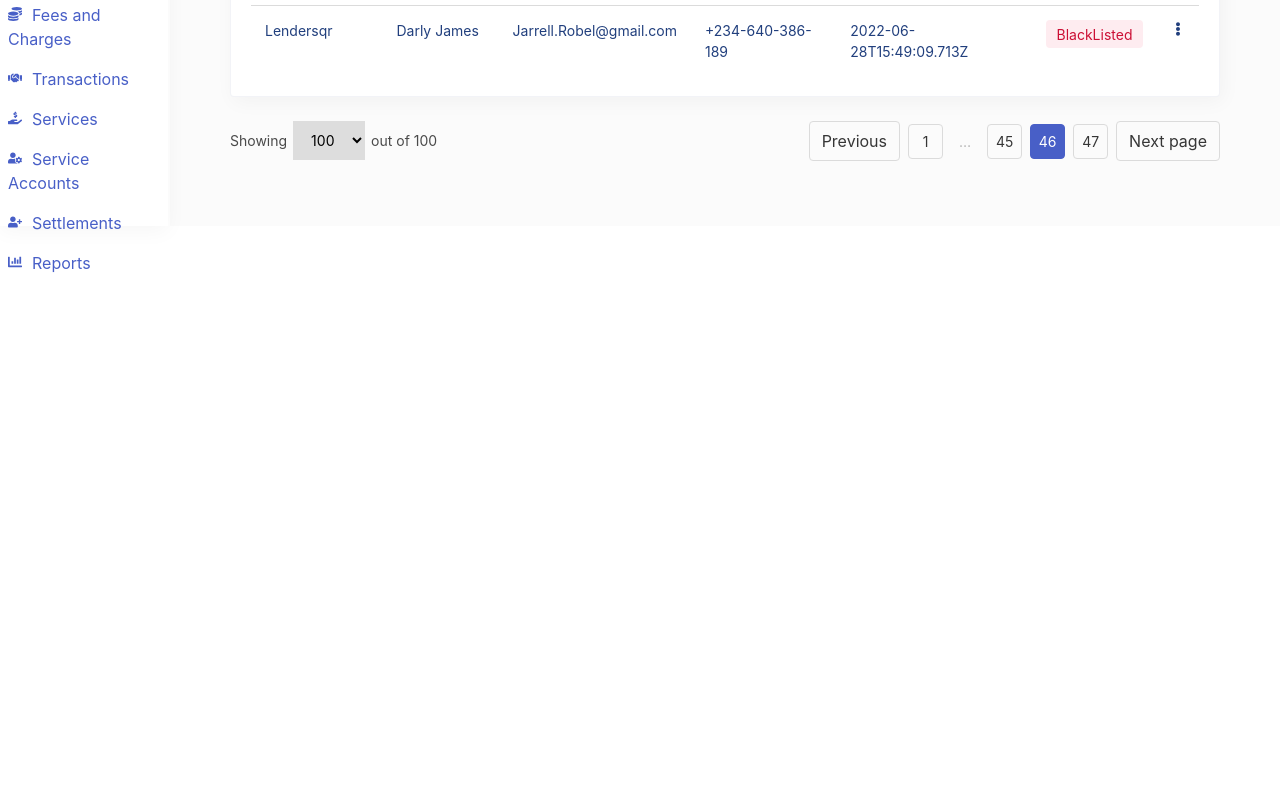
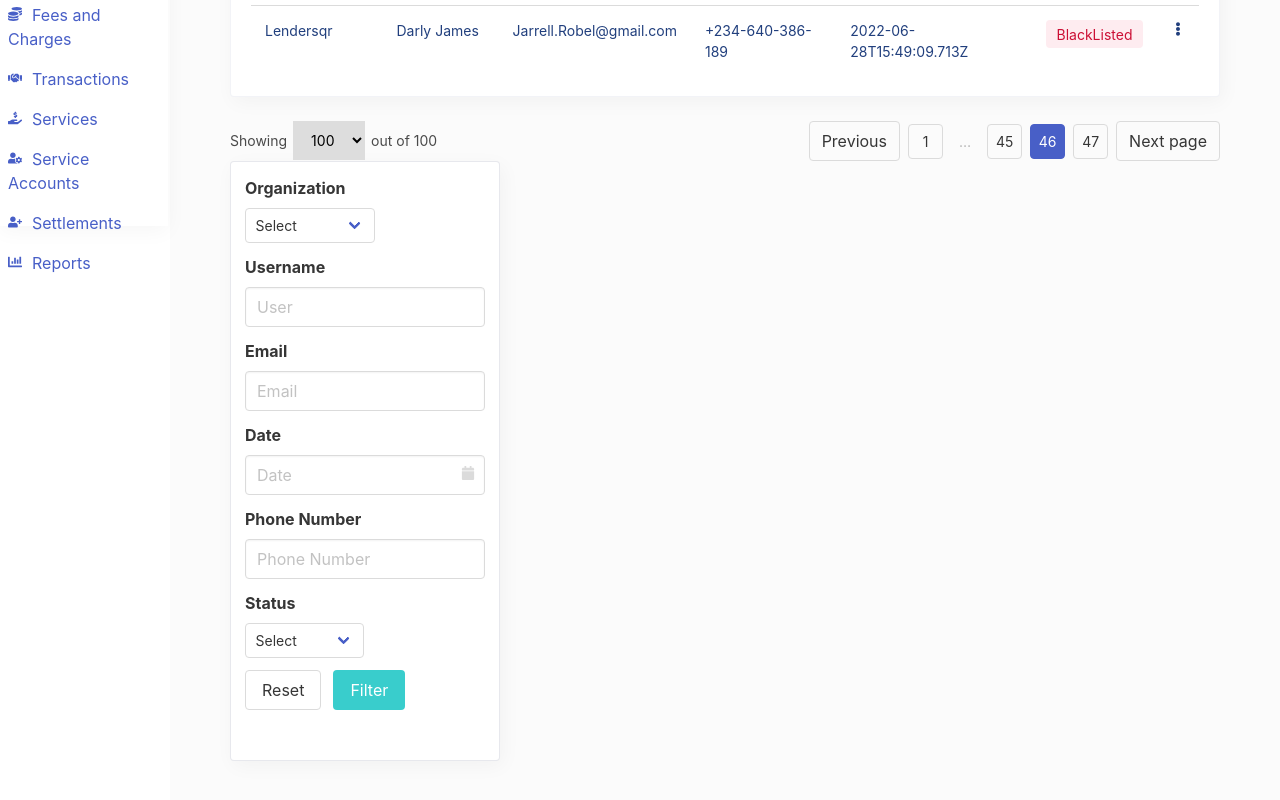
Before and after one commit to sparkle666/lendsQR-Project, a React (Create React App) app: page / in a window 1280 px wide. Shown: the part 624-1424 px from the top of the page. Before the commit the page ends 907 px from the top, so only its background shows below. Built offline with nearby package versions, Linux system fonts and the light colour scheme.

Commit message:
added Filter card

```diff
--- /dev/null
+++ b/src/components/FilterCard.jsx
@@ -0,0 +1,87 @@
+import React from "react";
+import { FaCalendar } from "react-icons/fa";
+
+const FilterCard = ({display}) => {
+  const styles = {
+    width: "270px",
+    height: "600px",
+    background: "#FFFFFF",
+    border: "1px solid rgba(84, 95, 125, 0.14)",
+    boxShadow: "3px 5px 20px rgba(0, 0, 0, 0.04)",
+    borderRadius: "4px",
+    display: display? "block": "none",
+    padding: "14px",
+  };
+  return (
+    <div style={styles}>
+      <div class="field">
+        <label class="label">Organization</label>
+        <div class="control">
+          <div class="select" >
+            <select id = "select__input">
+              <option>Select</option>
+              <option>With options</option>
+            </select>
+          </div>
+        </div>
+      </div>
+
+      <div class="field">
+        <label class="label">Username</label>
+        <div class="control">
+          <input class="input" type="text" placeholder="User" />
+        </div>
+      </div>
+
+      <div class="field">
+        <label class="label">Email</label>
+        <div class="control">
+          <input class="input" type="email" placeholder="Email" />
+        </div>
+      </div>
+
+      <div class="field">
+        <label class="label">Date</label>
+        <div class="control has-icons-right">
+          <input
+            class="input"
+            type="email"
+            placeholder="Date"
+          />
+          <span class="icon is-small is-right">
+            <FaCalendar />
+          </span>
+        </div>
+      </div>
+
+      <div class="field">
+        <label class="label">Phone Number</label>
+        <div class="control">
+          <input class="input" type="tel" placeholder="Phone Number" />
+        </div>
+      </div>
+      <div class="field">
+        <label class="label">Status</label>
+        <div class="control">
+          <div class="select">
+            <select id = "select__input2">
+              <option>Select</option>
+              <option>Blacklisted</option>
+            </select>
+          </div>
+        </div>
+      </div>
+
+      <div class="field is-grouped">
+        <div class="control">
+          <button class="button is-outline">Reset</button>
+        </div>
+        <div class="control">
+          <button class="button is-link" style={{backgroundColor: "#39CDCC"}}>Filter</button>
+        </div>
+      </div>
+    </div>
+  );
+};
+
+export default FilterCard;
--- a/src/components/UserContent.jsx
+++ b/src/components/UserContent.jsx
@@ -6,6 +6,7 @@ import TableFooter from './TableFooter';
 import TableFilter from './TableFilter';
 import TablePagination from './TablePagination';
 import {FaUsers} from "react-icons/fa"
+import FilterCard from './FilterCard';
 
 const UserContent = () => {
 
@@ -23,6 +24,7 @@ const UserContent = () => {
         <TableFilter />
         <TablePagination />
       </TableFooter>
+      <FilterCard display={true} />
     </div>
   );
 };
--- a/src/style.scss
+++ b/src/style.scss
@@ -48,6 +48,9 @@ img {
   max-width: 100%;
   height: auto;
 }
+// div.select{
+//   width: 100%;
+// }
 
 .button {
   background-color: #39cdcc;
```
